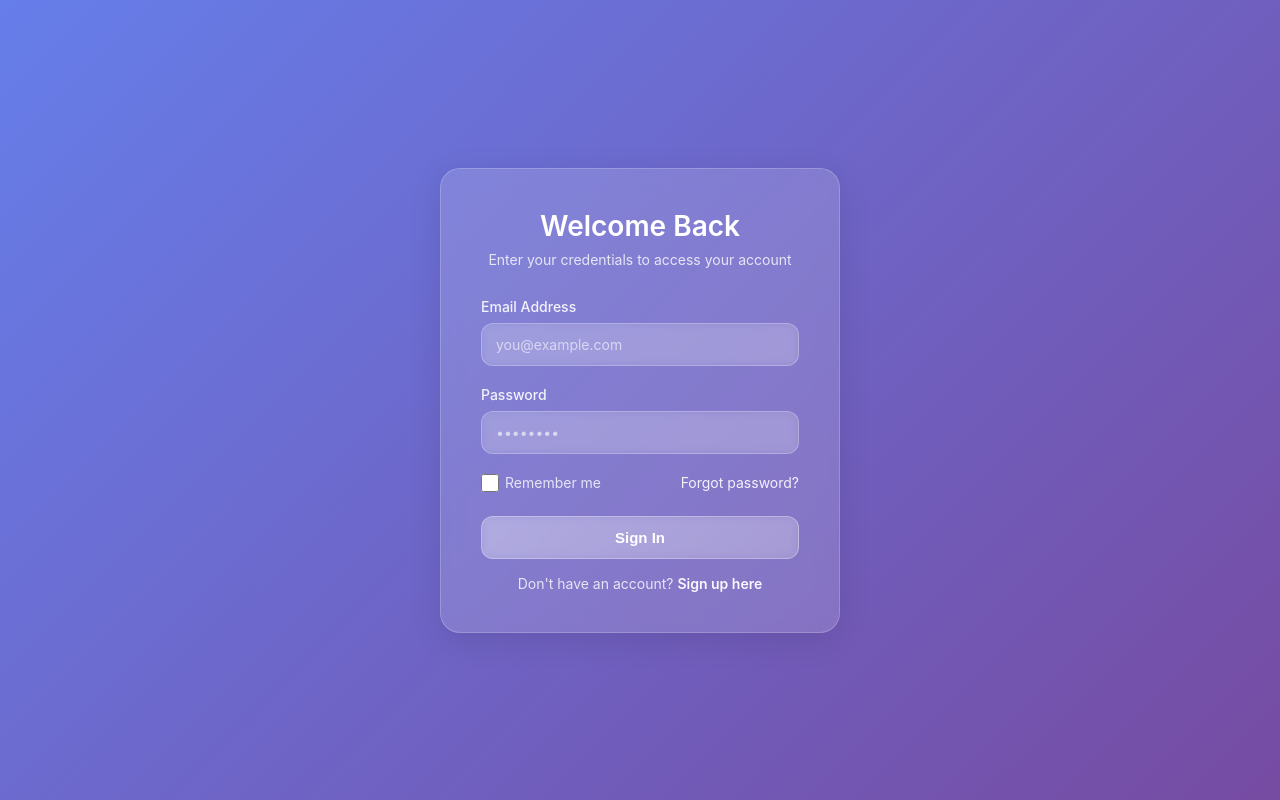
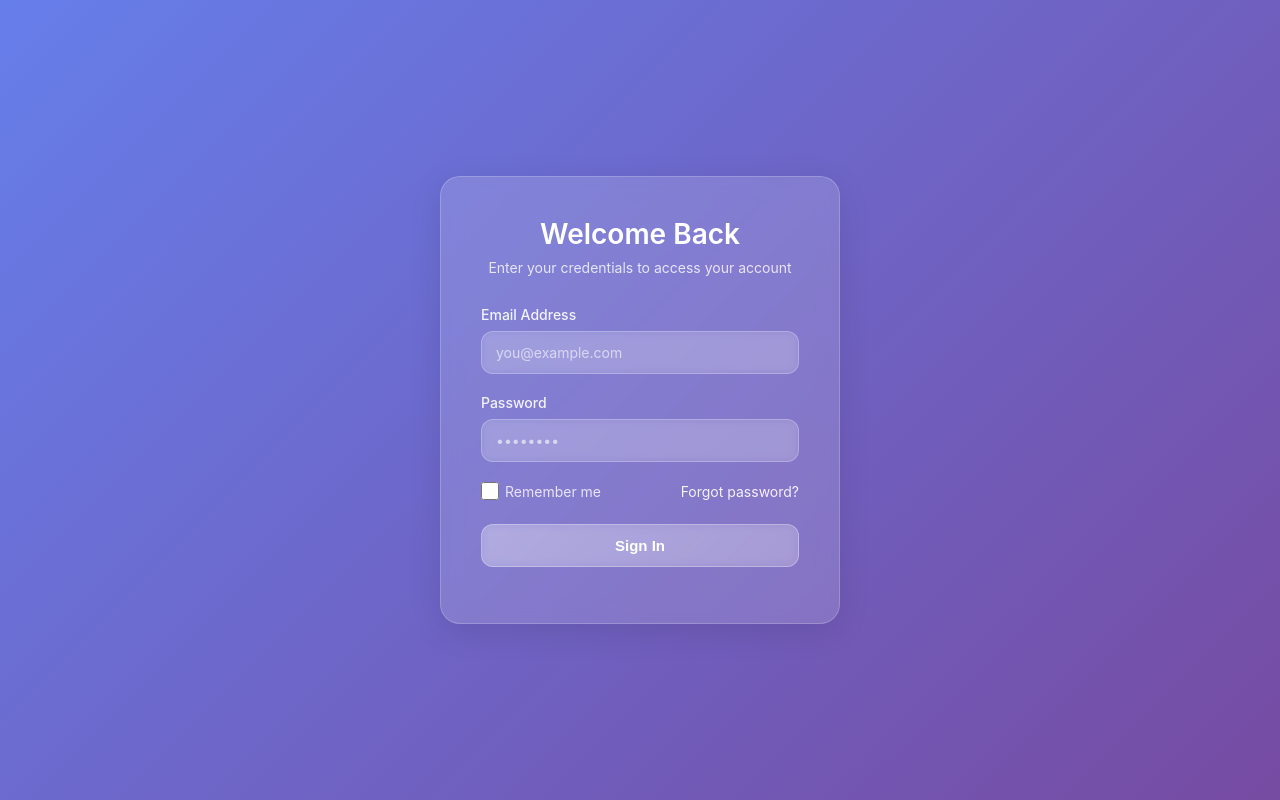
Before and after one commit to JOBIN456/agentic-job-search, a FastAPI app: page /user_login in a window 1280 px wide. Run offline with FastAPI, Linux system fonts and the light colour scheme.

Commit message:
fix(login):removed the signup

```diff
--- a/app/template/login.html
+++ b/app/template/login.html
@@ -222,9 +222,7 @@
 
             <button type="submit" class="login-button">Sign In</button>
 
-            <div class="signup-link">
-                Don't have an account? <a href="#">Sign up here</a>
-            </div>
+
         </form>
     </div>
 </body>
```
